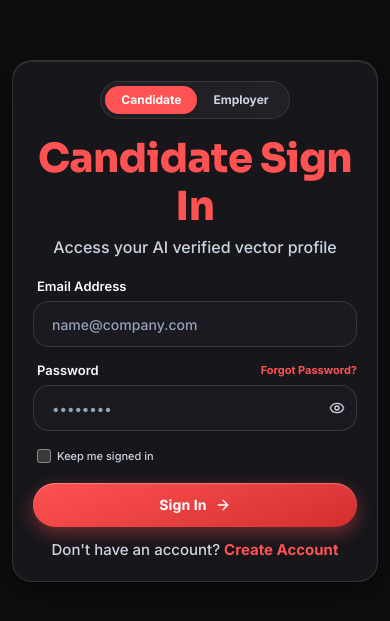
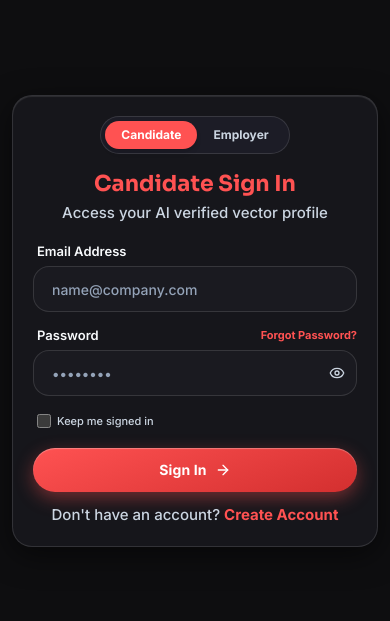
Before and after one commit to hirego1ai-design/hariom-, a Next.js app: page /login in a window 390 px wide. Shown: the part 101-722 px from the top of the page. Built offline with nearby package versions, Linux system fonts and the light colour scheme; no server answers.

Commit message:
Standardize auth UX: src/app/login/page.tsx

```diff
--- a/src/app/login/page.tsx
+++ b/src/app/login/page.tsx
@@ -69,10 +69,10 @@ function CandidateLoginContent() {
   };
 
   return (
-    <div className="min-h-screen bg-[#0E0E0E] flex items-center justify-center text-text-primary px-3 sm:px-4 py-6">
-      <div className="w-full max-w-[780px] mx-auto grid grid-cols-1 md:grid-cols-12 glass-card rounded-2xl overflow-hidden shadow-2xl border border-white/10 my-auto">
+    <div className="min-h-screen bg-bg-page flex items-center justify-center text-text-primary px-3 sm:px-4 py-6">
+      <div className="w-full max-w-[780px] mx-auto grid grid-cols-1 md:grid-cols-12 glass-card rounded-2xl overflow-hidden shadow-2xl border border-outline my-auto">
         {/* Left Side: Visual & Feature Highlights */}
-        <section className="hidden md:flex md:col-span-5 bg-surface-container-low/40 border-r border-white/10 flex-col p-5 sm:p-6 justify-between relative">
+        <section className="hidden md:flex md:col-span-5 bg-surface-container-low/40 border-r border-outline flex-col p-5 sm:p-6 justify-between relative">
           <div className="relative z-10">
             <span className="font-display-lg text-headline-sm text-primary tracking-tight font-bold">
               HireGo AI
@@ -139,7 +139,7 @@ function CandidateLoginContent() {
           <div className="w-full max-w-[330px] mx-auto">
             {/* Clean Segmented Control Pill Toggle (Candidate | Employer) */}
             <div className="flex justify-center mb-4">
-              <div className="p-1 rounded-full flex items-center border border-white/10 bg-white/5 backdrop-blur-md">
+              <div className="p-1 rounded-full flex items-center border border-outline bg-surface-container backdrop-blur-md">
                 <button
                   type="button"
                   className="px-4 py-1.5 rounded-full text-xs font-bold text-white bg-primary shadow-md transition-all"
@@ -157,10 +157,10 @@ function CandidateLoginContent() {
             </div>
 
             <div className="mb-4 text-center">
-              <h1 className="font-display-xl text-xl font-bold text-primary mb-1">
+              <h1 className="font-headline-md font-bold text-primary mb-1">
                 Candidate Sign In
               </h1>
-              <p className="font-body-lg text-xs text-text-secondary">
+              <p className="font-body-md text-sm text-text-secondary">
                 Access your AI verified vector profile
               </p>
             </div>
@@ -179,7 +179,7 @@ function CandidateLoginContent() {
                 </label>
                 <input
                   name="email"
-                  className="input-pill w-full h-9.5 text-xs text-text-primary px-3.5"
+                  className="input-pill w-full h-[46px] text-sm text-text-primary px-3.5"
                   placeholder="name@company.com"
                   type="email"
                   required
@@ -201,7 +201,7 @@ function CandidateLoginContent() {
                 <div className="relative">
                   <input
                     name="password"
-                    className="input-pill w-full h-9.5 text-xs text-text-primary px-3.5 pr-9"
+                    className="input-pill w-full h-[46px] text-sm text-text-primary px-3.5 pr-9"
                     placeholder="••••••••"
                     type={showPassword ? "text" : "password"}
                     required
@@ -234,7 +234,7 @@ function CandidateLoginContent() {
 
               <div className="pt-1">
                 <button
-                  className="btn-3d-red w-full h-10 rounded-xl font-bold text-xs text-white flex items-center justify-center gap-2 group shadow-md disabled:opacity-50"
+                  className="btn-3d-red w-full h-11 rounded-xl font-bold text-xs text-white flex items-center justify-center gap-2 group shadow-md disabled:opacity-50"
                   type="submit"
                   disabled={isSubmitting}
                 >
@@ -268,7 +268,7 @@ function CandidateLoginContent() {
 
 export default function CandidateLoginPage() {
   return (
-    <Suspense fallback={<div className="min-h-screen bg-[#0E0E0E]" />}>
+    <Suspense fallback={<div className="min-h-screen bg-bg-page" />}>
       <CandidateLoginContent />
     </Suspense>
   );
```
